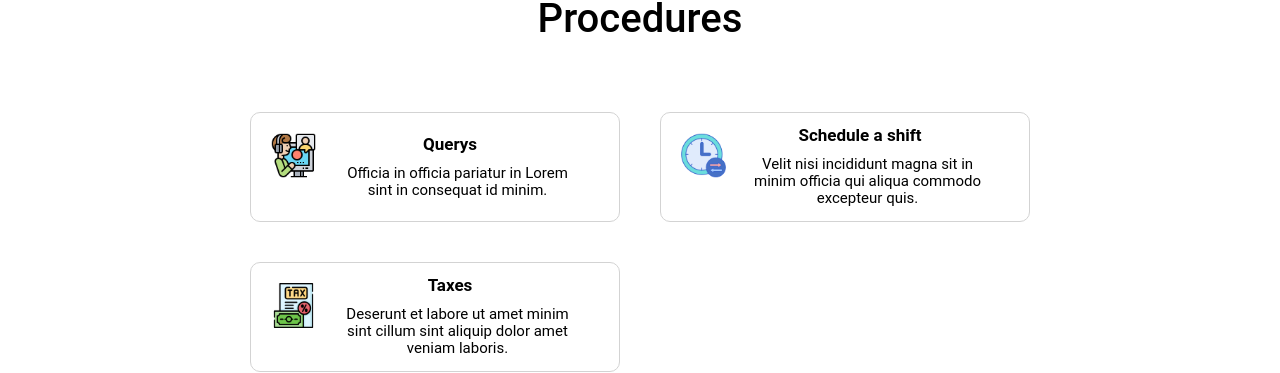
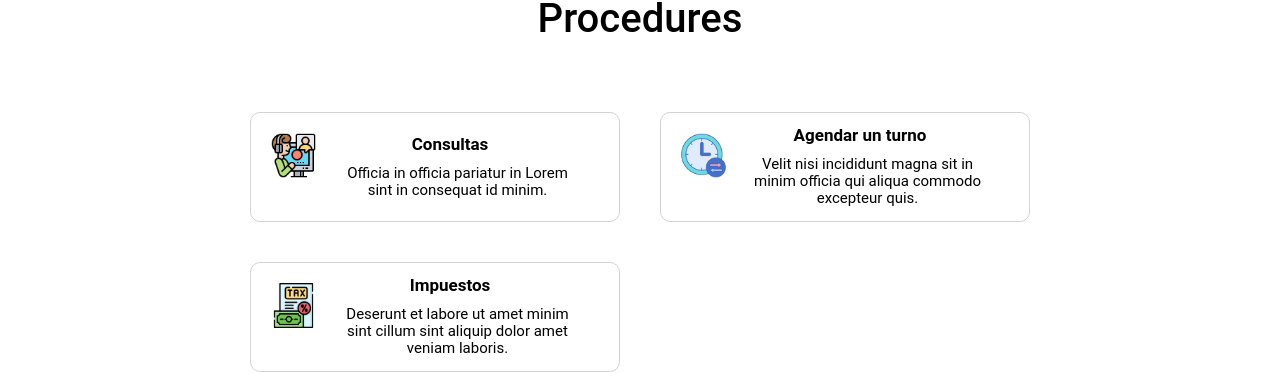
Before and after one commit to Alejo9601/gubernamental-website, a React (Create React App) app: page / in a window 1280 px wide. Shown: the part 1779-2152 px from the top of the page. Built offline with nearby package versions, Linux system fonts and the light colour scheme.

Commit message:
Changed services title

```diff
--- a/src/components/ClientServices/index.jsx
+++ b/src/components/ClientServices/index.jsx
@@ -12,17 +12,17 @@ const ClientServices = () => {
          </div>
          <div className="grid-container" id="procedures-grid">
             <ServiceItem
-               title="Querys"
+               title="Consultas"
                description="Officia in officia pariatur in Lorem sint in consequat id minim. "
                image={assistance}
             />
             <ServiceItem
-               title="Schedule a shift"
+               title="Agendar un turno"
                description="Velit nisi incididunt magna sit in minim officia qui aliqua commodo excepteur quis."
                image={clock}
             />
             <ServiceItem
-               title="Taxes"
+               title="Impuestos"
                description="Deserunt et labore ut amet minim sint cillum sint aliquip dolor amet veniam laboris. "
                image={tax}
             />
```
